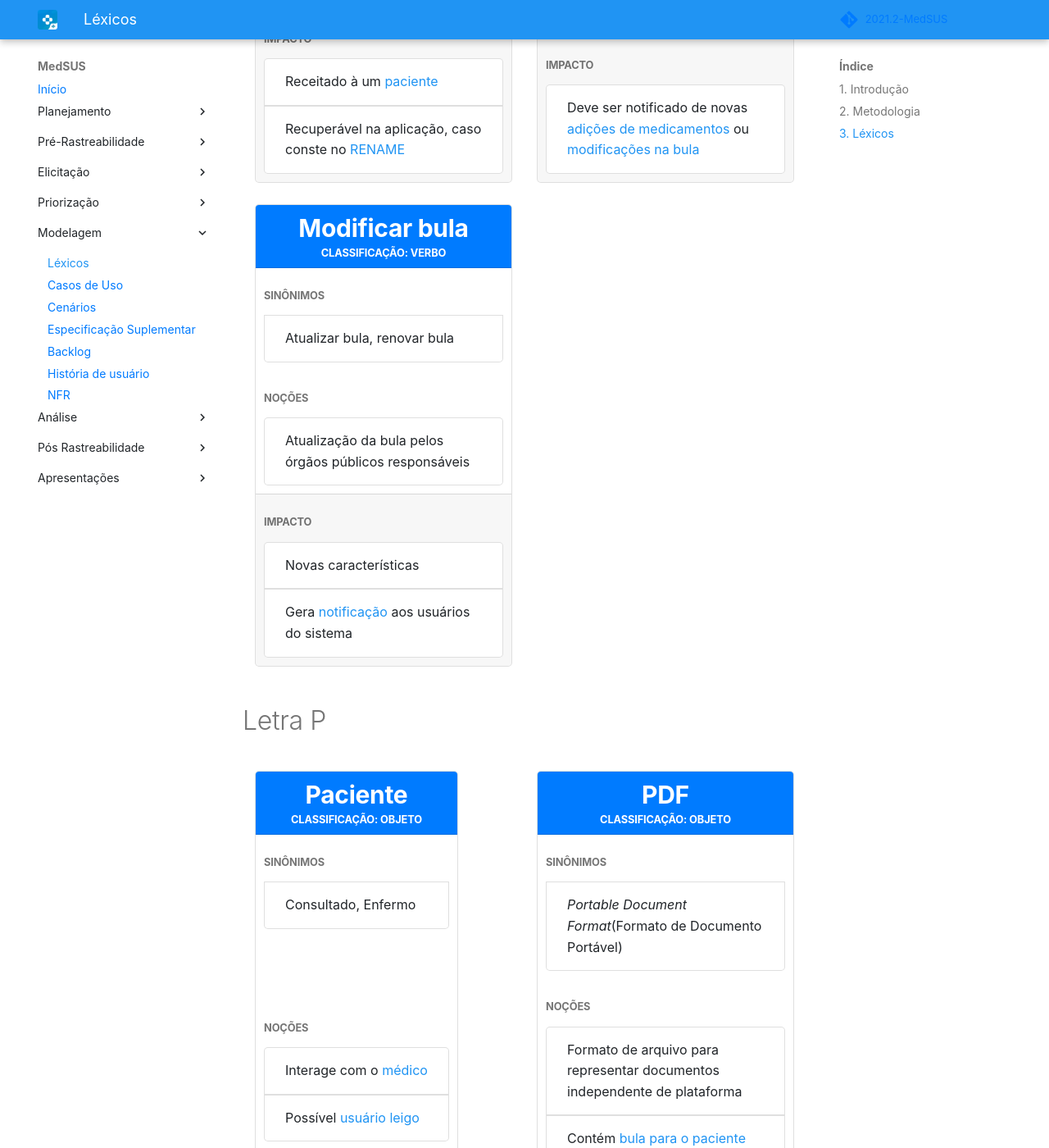
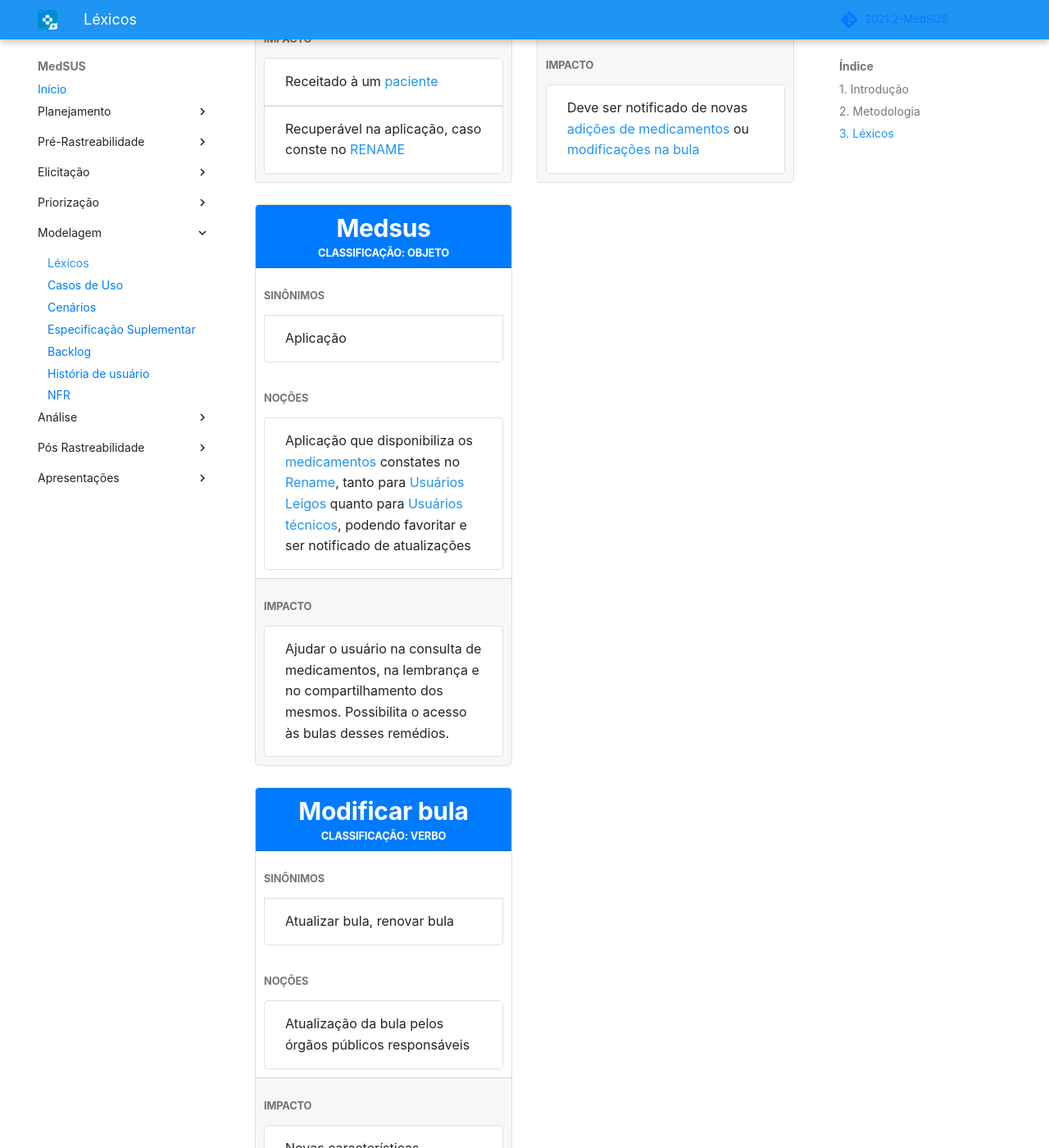
Before and after one commit to Requisitos-de-Software/2021.2-MedSUS, an MkDocs documentation site: the page built from docs/modeling/lexicos.md, in a window 1280 px wide and 1400 px high, scrolled down 8057 px. Shown: the whole window at 82% size. Built offline with MkDocs 1.6.1 and Material for MkDocs 9.7.7, drawn with Linux system fonts in a browser that asks for light colours; some web fonts are replaced; comment, search, counter and statistics services are not loaded.

Commit message:
Adiçao Lexico Medsus - #71

```diff
--- a/docs/modeling/lexicos.md
+++ b/docs/modeling/lexicos.md
@@ -484,6 +484,35 @@
     <br>
     <div class="row">
         <div class="col-sm-6 d-flex align-items-stretch">
+            <div id="medicamento" class="card">
+                <div class="card-header p-1 bg-primary">
+                    <h4 class="card-title text-white text-center m-1 font-weight-bold">Medsus</h5>
+                    <h5 class="card-title text-white text-center m-1 font-weight-bold">Classificação: Objeto</h5>
+                </div>
+                <div class="card-body p-2">
+                    <h5 class="card-text">Sinônimos</h5>
+                    <p class="list-group-item">Aplicação</p>
+                </div>
+                <div class="card-body p-2">
+                    <h5 class="card-text"> Noções </h5>
+                    <ul class="m-0 list-group">
+                        <li class="m-0 list-group-item ">Aplicação que disponibiliza os <a href="#medicamento">medicamentos</a> constates no <a href="#rename">Rename</a>, tanto para <a href="usuario-leigo">Usuários Leigos</a> quanto para <a href="usuario-saude">Usuários técnicos</a>, podendo favoritar e ser notificado de atualizações</li>
+                    </ul>
+                </div>
+                <div class="card-footer p-2">
+                    <h5 class="card-text">Impacto</h5>
+                    <ul class="m-0 list-group">
+                        <li class="m-0 list-group-item">
+                            Ajudar o usuário na consulta de medicamentos, na lembrança e no compartilhamento dos mesmos. Possibilita o acesso às bulas desses remédios.
+                        </li>
+                    </ul>
+                </div>
+            </div>
+        </div>
+    </div>
+    <br>
+    <div class="row">
+        <div class="col-sm-6 d-flex align-items-stretch">
             <div id="modificar-bula"class="card">
                 <div class="card-header p-1 bg-primary">
                     <h4 class="card-title text-white text-center m-1 font-weight-bold">Modificar bula</h4>
```
